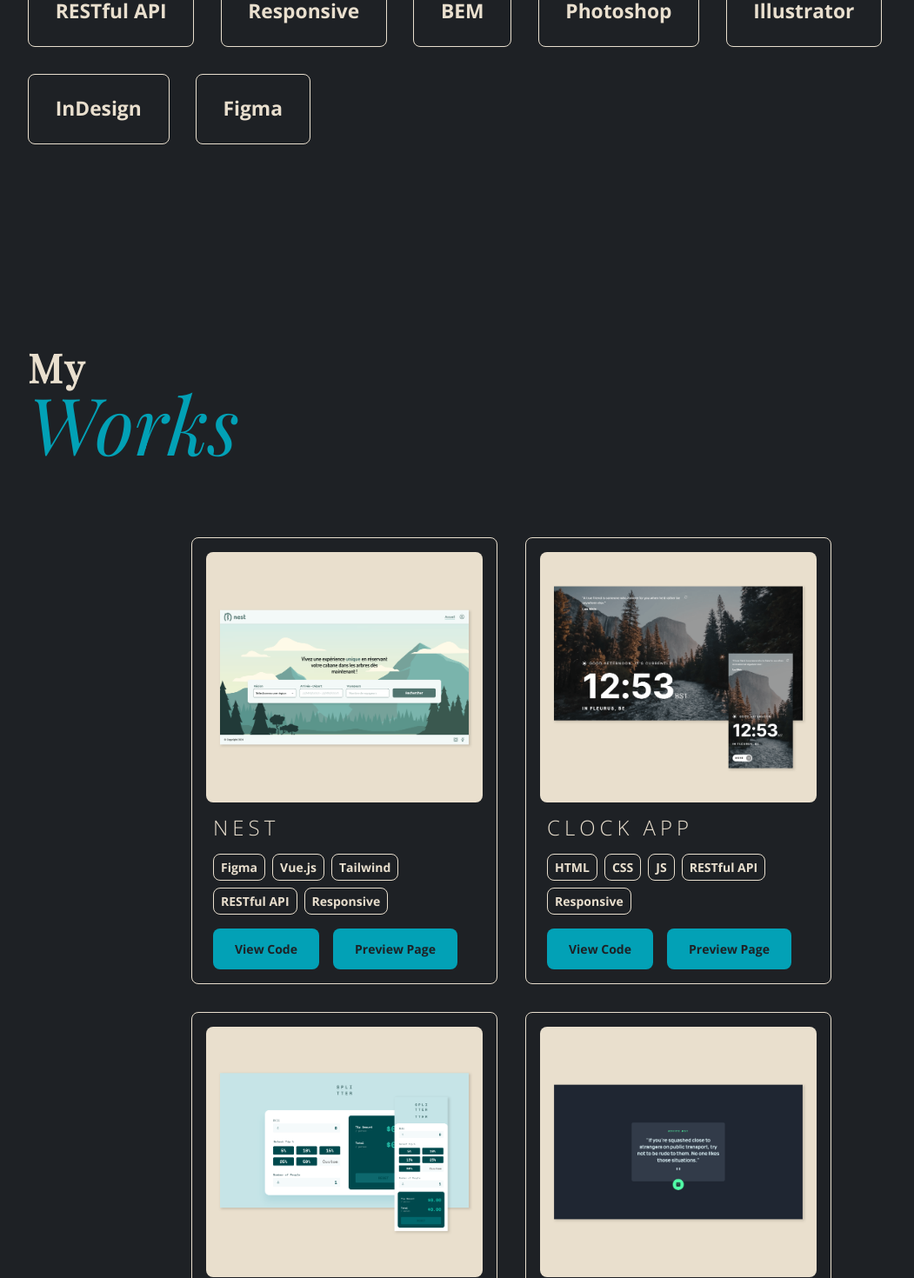
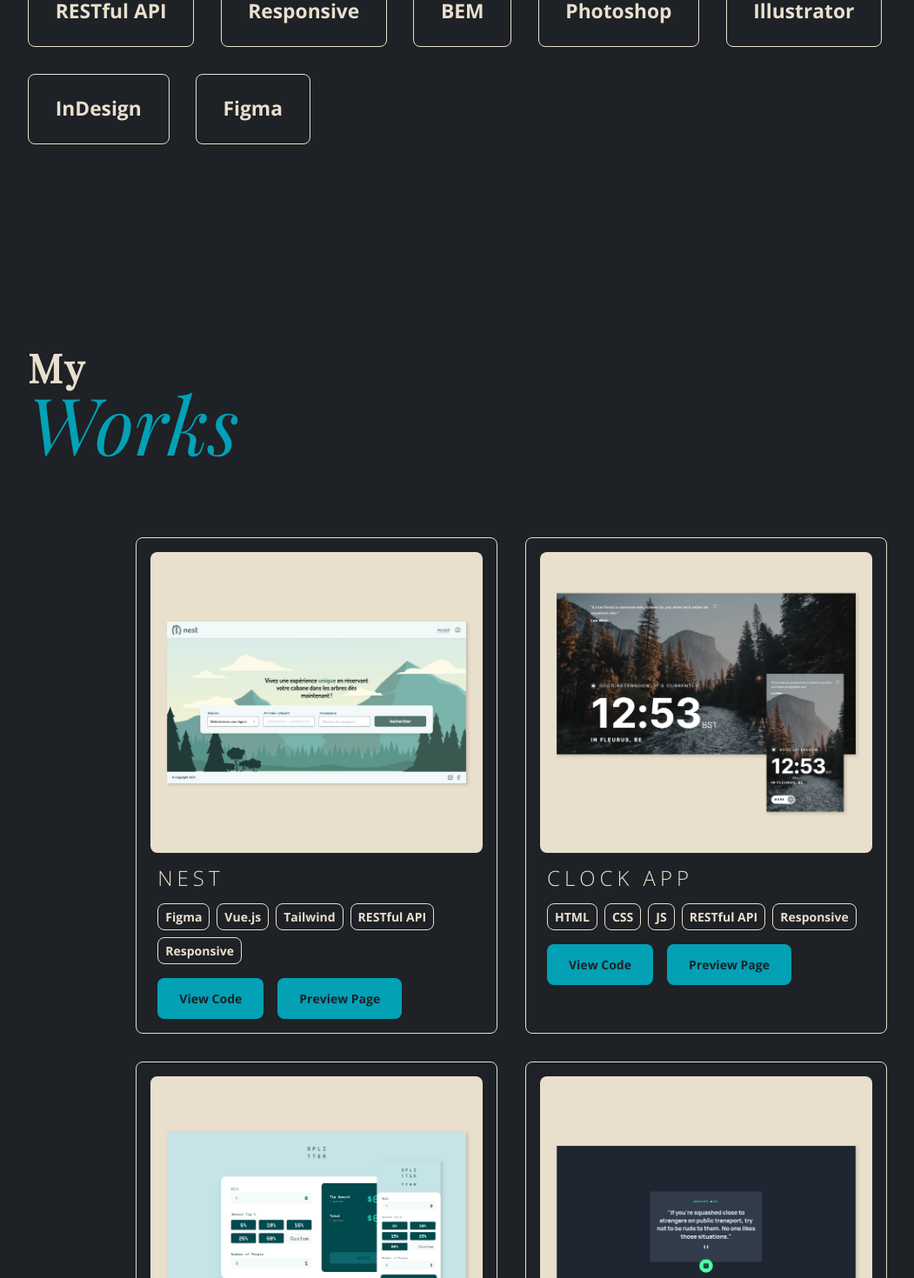
Before and after one commit to matbac85/my-portfolio, a Vue app: page / in a window 1280 px wide. Shown: the part 2191-3661 px from the top of the page at 87% size, without its empty margins (52-1103 px from the left). Built offline with nearby package versions, Linux system fonts and the light colour scheme.

Commit message:
fixed responsiveness

```diff
--- a/src/components/WorkCard.vue
+++ b/src/components/WorkCard.vue
@@ -29,7 +29,7 @@ const props = defineProps({
 <style scoped>
 article {
   border: 1px var(--secondary) solid;
-  width: clamp(22rem, 30vw - 5rem, 31rem);
+  width: clamp(22rem, 25.087vw + 5.913rem, 31rem);
   border-radius: 0.5rem;
   padding: 1rem;
   opacity: 0;
```
